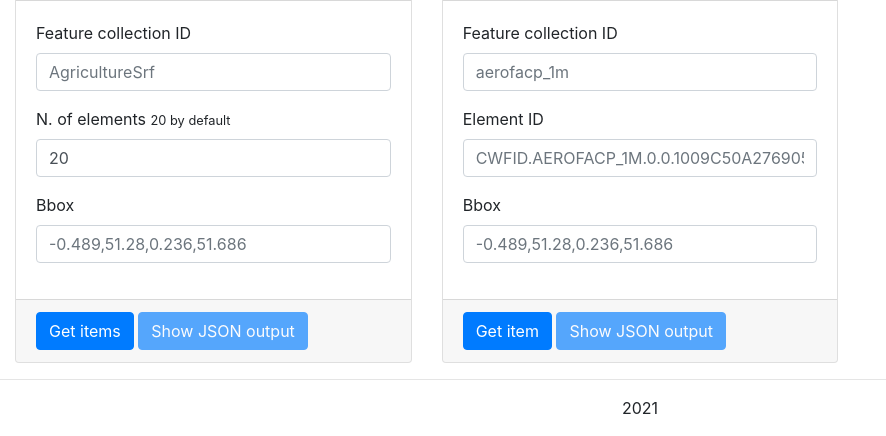
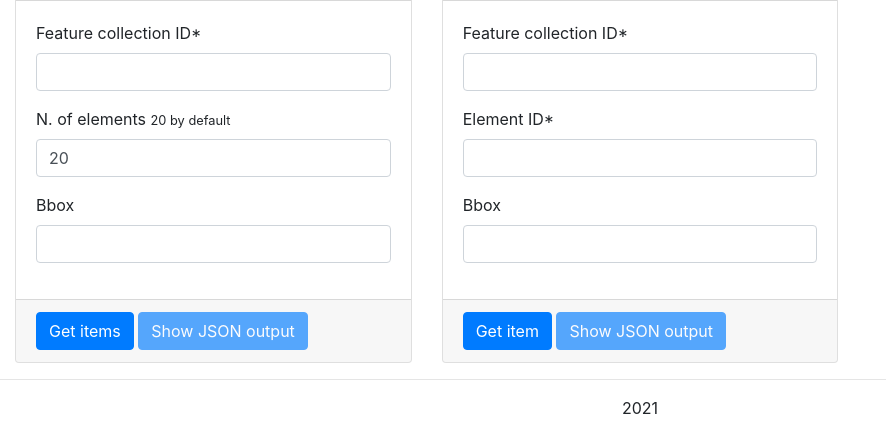
Before and after one commit to opengeospatial/T17-API-D175-Features, a Flask app: page / in a window 1280 px wide. Shown: the part 551-987 px from the top of the page, without its empty margins (0-886 px from the left). Run offline with Flask 2, Linux system fonts and the light colour scheme; some libraries are stand-ins or nearby versions.

Commit message:
Add JS "validation". Now, is more generic (default values).

```diff
--- a/app.py
+++ b/app.py
@@ -1,12 +1,15 @@
 import json
 import requests
-from pprint import pprint
 
 from flask import Flask, jsonify, render_template, request, url_for
 app = Flask(__name__)
 
 API_BASE_URL = 'https://test.cubewerx.com/cubewerx/cubeserv/demo/ogcapi/Foundation/'
 API_NAME = "Foundation"
+DEFAULT_LIMIT = 20
+DEFAULT_COLLECTION_ID = "" # I.e. "aerofacp_1m"
+DEFAULT_BBOX = "" # I.e. "-0.489,51.28,0.236,51.686" # LONDON
+DEFAULT_ELEMENT_ID = "" # I.e.  "CWFID.AEROFACP_1M.5212.5610.7AEB8DB2246327DC1F20020000" # HEATHROW
 
 # OGC API useful links
 useful_links = [
@@ -21,15 +24,22 @@ def index():
     if not request.root_url:
         # this assumes that the 'index' view function handles the path '/'
         request.root_url = url_for('index', _external=True)
-    return render_template('index.html', links=useful_links, name=API_NAME)
+    return render_template(
+        'index.html',
+        links=useful_links,
+        name=API_NAME,
+        default_collection_id=DEFAULT_COLLECTION_ID,
+        default_bbox=DEFAULT_BBOX,
+        default_element_id=DEFAULT_ELEMENT_ID
+    )
 
 
 @app.route('/collections/<collectionId>/items/', defaults={
-    'bbox': '-0.489,51.28,0.236,51.686', # London  bbox by default
-    'collectionId': 'aerofacp_1m',
-    'l': 10
+    'bbox': DEFAULT_BBOX, # London  bbox by default
+    'collectionId': DEFAULT_COLLECTION_ID,
+    'l': DEFAULT_LIMIT
 })
-def foundation_get_features(collectionId, l, bbox):
+def get_features(collectionId, l, bbox):
     if (request.args.get('bbox') == '' or request.args.get('bbox') == None):
         bboxArg = bbox
     else:
@@ -63,13 +73,12 @@ def foundation_get_features(collectionId, l, bbox):
     # Returning string
     return features_list
 
-@app.route('/collections/<collectionId>/items/<itemId>/', defaults={
-    'bbox': '-0.489,51.28,0.236,51.686', # London  bbox by default
-    'collectionId': 'aerofacp_1m',
-    'itemId': 'CWFID.AEROFACP_1M.0.0.1009C50A276905DE1F20020000',
-    'l': 10
+@app.route('/collections/<collectionId>/items/<itemId>', defaults={
+    'bbox': DEFAULT_BBOX,
+    'collectionId': DEFAULT_COLLECTION_ID,
+    'itemId': DEFAULT_ELEMENT_ID,
 })
-def foundation_get_feature(collectionId, itemId, l, bbox):
+def get_feature(collectionId, itemId, l, bbox):
     if (request.args.get('bbox') == '' or request.args.get('bbox') == None):
         bboxArg = bbox
     else:
@@ -88,12 +97,10 @@ def foundation_get_feature(collectionId, itemId, l, bbox):
     # Set the API resource url
     URL = API_BASE_URL+"/collections/"+collection_id+"/items/"+item_id
     f = "json" # str | A MIME type indicating the representation of the resources to be presented (e.g. application/gml+xml; version=3.2 for GML 3.2). (optional)
-    limitParam = limitArg # int | The optional limit parameter limits the number of items that are presented in the response document.  Only items are counted that are on the first level of the collection in the response document. Nested objects contained within the explicitly requested items shall not be counted. (optional) (default to 10)
     bboxParam = bboxArg # list[float] | Only features that have a geometry that intersects the bounding box are selected. The bounding box is provided as four or six numbers, depending on whether the coordinate reference system includes a vertical axis (elevation or depth): * Lower left corner, coordinate axis 1 * Lower left corner, coordinate axis 2 * Lower left corner, coordinate axis 3 (optional) * Upper right corner, coordinate axis 1 * Upper right corner, coordinate axis 2 * Upper right corner, coordinate axis 3 (optional) The coordinate reference system of the values is WGS84 longitude/latitude (http://www.opengis.net/def/crs/OGC/1.3/CRS84) unless a different coordinate reference system is specified in the parameter `bbox-crs`. For WGS84 longitude/latitude the values are in most cases the sequence of minimum longitude, minimum latitude, maximum longitude and maximum latitude. However, in cases where the box spans the antimeridian the first value (west-most box edge) is larger than the third value (east-most box edge). If a feature has multiple spatial geometry properties, it is the decision of the server whether only a single spatial geometry property is used to determine the extent or all relevant geometries. (optional)
     # defining a params dict for the parameters to be sent to the API
     PARAMS = {
         'f':f,
-        'limit':limitParam,
         'bbox': bboxParam
     }
     # sending get request and saving the response as response object
--- a/templates/index.html
+++ b/templates/index.html
@@ -66,20 +66,20 @@
                             <div class="card-body">
                                 <div class="row form-group">
                                     <div class="col-12">
-                                        <label for="collectionId">Feature collection ID</label>
-                                        <input type="text" name="collectionId" id="collectionId" class="form-control" value="" placeholder="AgricultureSrf">
+                                        <label for="collectionId">Feature collection ID*</label>
+                                        <input type="text" name="collectionId" required id="collectionId" class="form-control" value="" placeholder="{{default_collection_id}}">
                                     </div>
                                 </div>
                                 <div class="row form-group">
                                     <div class="col-12">
                                         <label for="collectionId">N. of elements</label> <small>20 by default</small>
-                                        <input type="text" name="limit" id="limit" class="form-control" value="20" placeholder="20">
+                                        <input type="text" name="limit" id="limit" required class="form-control" value="20" placeholder="20">
                                     </div>
                                 </div>
                                 <div class="row form-group">
                                     <div class="col-12">
                                         <label for="collectionBbox">Bbox</label>
-                                        <input ype="text" name="collectionBbox" id="collectionBbox" class="form-control" value="" placeholder="-0.489,51.28,0.236,51.686">
+                                        <input ype="text" name="collectionBbox" id="collectionBbox" class="form-control" value="" placeholder="{{default_bbox}}">
                                     </div>
                                 </div>
                             </div>
@@ -98,20 +98,20 @@
                         <div class="card-body">
                             <div class="row form-group">
                                 <div class="col-12">
-                                    <label for="collectionIdFilter">Feature collection ID</label>
-                                    <input type="text" name="collectionIdFilter" id="collectionIdFilter" class="form-control" value="" placeholder="aerofacp_1m">
+                                    <label for="collectionIdFilter">Feature collection ID*</label>
+                                    <input type="text" name="collectionIdFilter" required id="collectionIdFilter" class="form-control" value="" placeholder="{{default_collection_id}}">
                                 </div>
                             </div>
                             <div class="row form-group">
                                 <div class="col-12">
-                                    <label for="elementId">Element ID</label>
-                                    <input ype="text" name="elementId" id="elementId" class="form-control" value="" placeholder="CWFID.AEROFACP_1M.0.0.1009C50A276905DE1F20020000">
+                                    <label for="elementId">Element ID*</label>
+                                    <input ype="text" name="elementId" required id="elementId" class="form-control" value="" placeholder="{{default_element_id}}">
                                 </div>
                             </div>
                             <div class="row form-group">
                                 <div class="col-12">
                                     <label for="elementBbox">Bbox</label>
-                                    <input ype="text" name="elementBbox" id="elementBbox" class="form-control" value="" placeholder="-0.489,51.28,0.236,51.686">
+                                    <input ype="text" name="elementBbox" id="elementBbox" class="form-control" value="" placeholder="{{default_bbox}}">
                                 </div>
                             </div>
                         </div>
@@ -220,6 +220,13 @@
              */
             function getCollectionItemsList(){
                 var collId = $('input[name="collectionId"]').val();
+                if (collId.length == 0) {
+                    $('input[name="collectionId"]').addClass('border-danger')
+                    $('input[name="collectionId"]').on('input', function(){
+                        $(this).removeClass('border-danger')
+                    });
+                    return false;
+                }
                 var limit = $('input[name="limit"]').val();
                 var bboxVal = $('#collectionBbox').val();
 
@@ -231,7 +238,6 @@
                     $this.prop('disabled', true);
 
                 }
-                console.log(bboxVal);
                 $.getJSON($SCRIPT_ROOT + '/collections/' +collId+ '/items/', {
                     // collectionId: collId,
                     l: limit,
@@ -251,6 +257,7 @@
                 }).fail(function() {
                     $this.html($this.data('original-text'));
                     $this.removeAttr('disabled');
+                    alert('Error');
                 });
 
                 return false;
@@ -398,7 +405,22 @@
              */
             function getCollectionItem(){
                 var collId = $('input[name="collectionIdFilter"]').val();
+                if (collId.length == 0) {
+                    $('input[name="collectionIdFilter"]').addClass('border-danger')
+                    $('input[name="collectionIdFilter"]').on('input', function(){
+                        $(this).removeClass('border-danger')
+                    });
+                    return false;
+                }
                 var itemId = $('input[name="elementId"]').val();
+                if (itemId.length == 0) {
+                    $('input[name="elementId"]').addClass('border-danger')
+                    $('input[name="elementId"]').on('input', function(){
+                        $(this).removeClass('border-danger')
+                    });
+                    return false;
+                }
+                var bboxVal = $('#elementBbox').val();
 
                 var $this = $(this);
                 var loadingText = '<i class="fa fa-circle-o-notch fa-spin"></i> Loading...';
@@ -408,10 +430,10 @@
                     $this.prop('disabled', true);
 
                 }
-
                 $.getJSON($SCRIPT_ROOT + '/collections/' +collId+ '/items/'+itemId, {
-                    collectionId: collId,
-                    itemId: itemId,
+                    // collectionId: collId,
+                    // itemId: itemId,
+                    bbox: bboxVal,
                 }, function(data) {
                     /** @function showJSONOutput */
                     showJSONOutput(data, "#result-item");
@@ -427,6 +449,7 @@
                 }).fail(function() {
                     $this.html($this.data('original-text'));
                     $this.removeAttr('disabled');
+                    alert('Error');
                 });
 
                 return false;
@@ -438,6 +461,7 @@
              * @returns {void}
              */
             function saveObject(element) {
+                console.log(element);
                 var data = element;
                 switch (data.geometry.type) {
                         case "Polygon":
```
